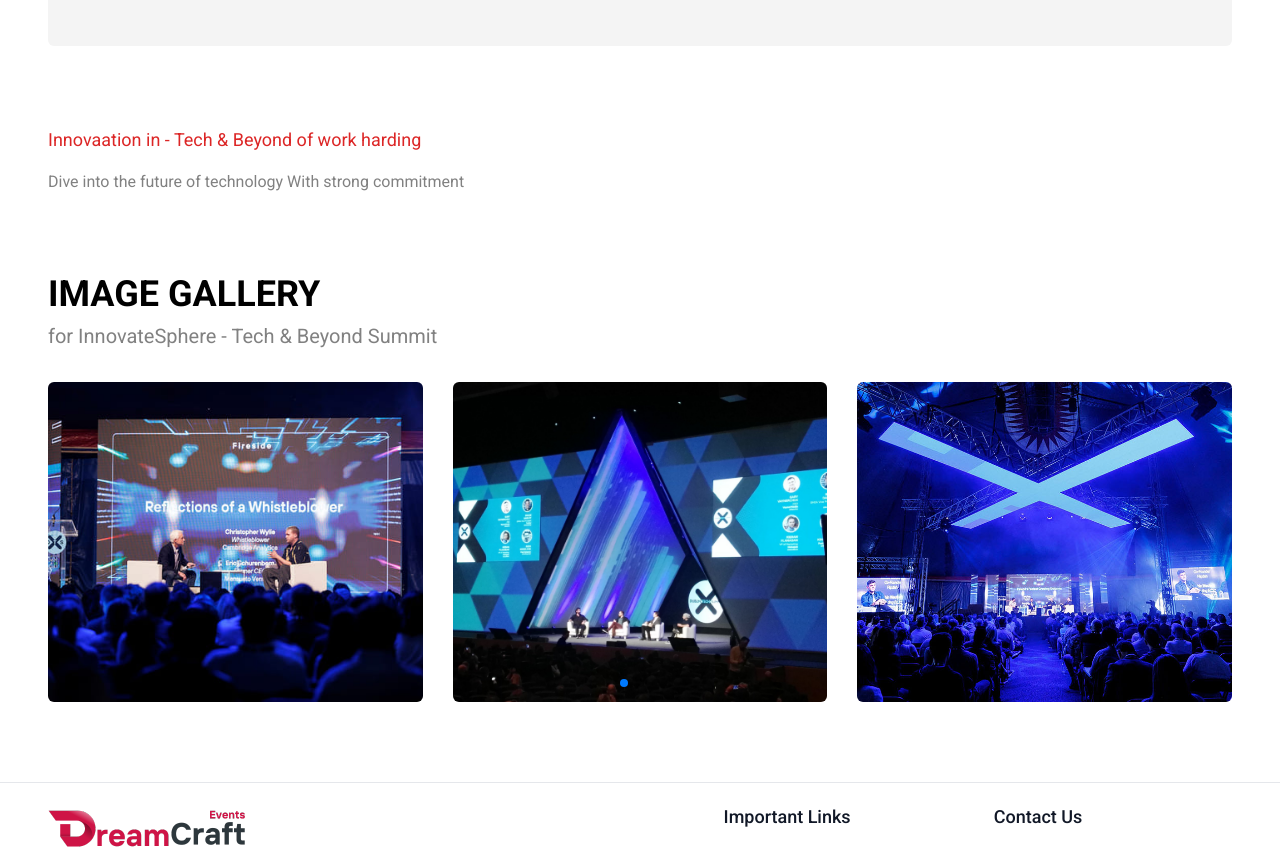
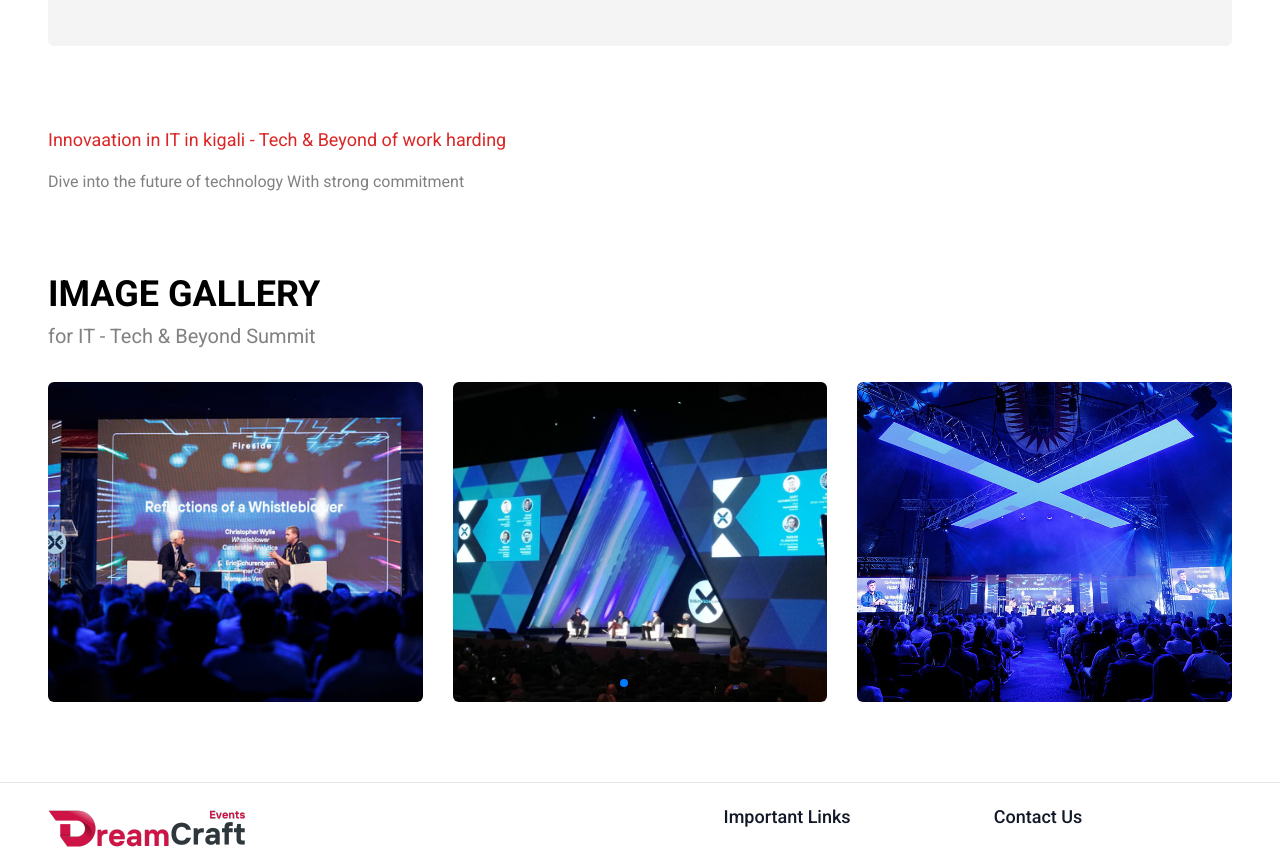
Before and after one commit to mutwe12/EVP, a React (Vite) app: page /booking in a window 1280 px wide. Shown: the part 2290-3154 px from the top of the page. Built offline with nearby package versions, Linux system fonts and the light colour scheme; what react-chatbot-kit would draw is missing.

Commit message:
edit home.jsx

```diff
--- a/src/pages/bookings/Description.jsx
+++ b/src/pages/bookings/Description.jsx
@@ -51,7 +51,7 @@ const Description = () => {
                 </div>
             </div>
             <div className="my-20">
-                <h2 className="text-lg text-red-600">Innovaation in  - Tech & Beyond of work harding</h2>
+                <h2 className="text-lg text-red-600">Innovaation in IT in kigali  - Tech & Beyond of work harding</h2>
                 <p className="text-[#818181] mt-4">
                     Dive into the future of technology With strong commitment
                 </p>
--- a/src/pages/bookings/ImageGallery.jsx
+++ b/src/pages/bookings/ImageGallery.jsx
@@ -16,7 +16,7 @@ const ImageGallery = () => {
             <div className="my-20">
                 <div>
                     <h2 className="text-4xl font-bold uppercase">Image Gallery</h2>
-                    <p className='text-xl text-[#818181] mt-2'>for InnovateSphere - Tech & Beyond Summit</p>
+                    <p className='text-xl text-[#818181] mt-2'>for IT  - Tech & Beyond Summit</p>
                 </div>
                 <Swiper
                     slidesPerView={3}
--- a/src/pages/contact/Contact.jsx
+++ b/src/pages/contact/Contact.jsx
@@ -24,9 +24,9 @@ const Contact = () => {
       return;
     }
     // Handle form submission logic here
-    console.log("Email:", email);
-    console.log("Subject:", subject);
-    console.log("Message:", message);
+       //console.log("Email:", email);
+    //console.log("Subject:", subject);
+    //console.log("Message:", message);
     const info = {
       email, subject, message
     }
--- a/src/pages/home/Home.jsx
+++ b/src/pages/home/Home.jsx
@@ -12,7 +12,7 @@ const Home = () => {
   return (
     <div>
       <MagicBanner></MagicBanner>
-       <Banner/>
+      {/*  <Banner/> */}
 
       {/* <FeatureEvents/> */}
       <Organizer />
```
